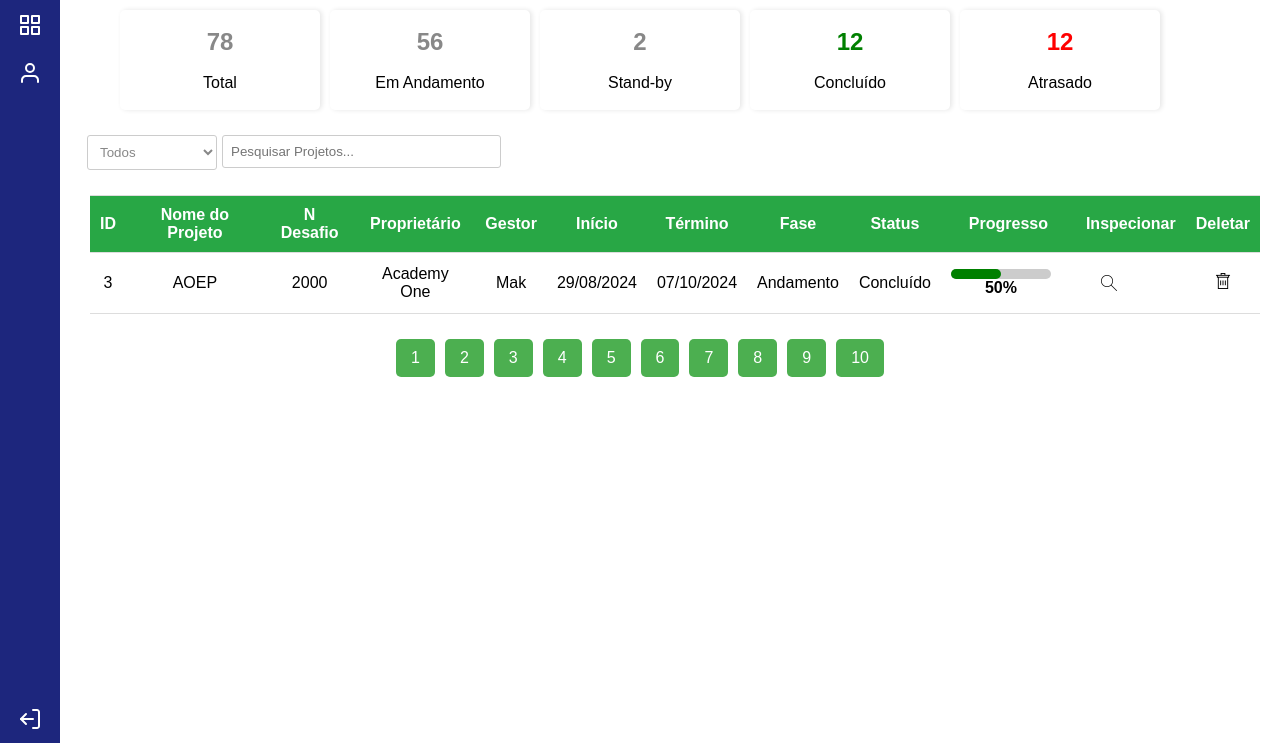
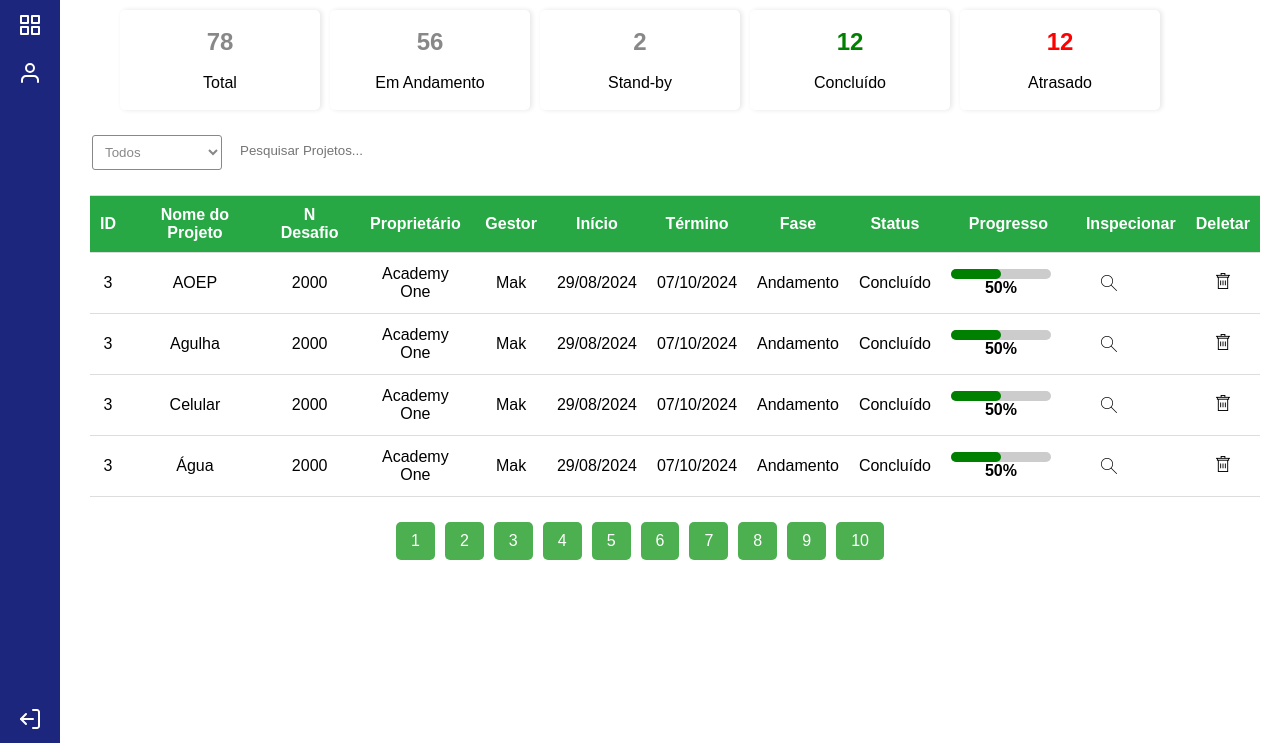
Before and after one commit to guilhermecarvalhosilva/siteAcademy, a Django app: page /dashboard/ in a window 1280 px wide. Shown: the part 57-800 px from the top of the page. Run offline with Django 5.2, Linux system fonts and the light colour scheme.

Commit message:
FINALMENTE posso mexer com o views do dashboard e sem a index de vdd do dash --backup

```diff
--- a/Dashboard/templates/bases/menu_lateral.html
+++ b/Dashboard/templates/bases/menu_lateral.html
@@ -7,24 +7,21 @@
         <meta name="viewport" content="width=device-width, initial-scale=1.0">
         <title>{% block title %}{% endblock %}</title>
 
-        <!--fonts-->
-        <link rel="preconnect" href="https://fonts.googleapis.com">
-        <link rel="preconnect" href="https://fonts.gstatic.com" crossorigin>
-        <link href="https://fonts.googleapis.com/css2?family=Poppins:ital,wght@0,400;0,500;1,400;1,500&display=swap" rel="stylesheet">
-
         <!--css-->
-        <link rel="stylesheet" href="{% static 'style\pages\dashboard\menu_lateral.css' %}">
         {% block head %}
         {% endblock %}
 
+        {% block css %}
+        {% endblock %}
+        <link rel="stylesheet" href="{% static 'style\pages\dashboard\list_projects\menu.css' %}">
     </head>
     <body>
         <!--aside bar-->
-        <nav class="navbar">
+        <nav class="navbar" style="background-color: #1D267D;">
             <div class="navbar-container">
                 <!--logo div-->
                 <div class="navbar-logo-div">
-                    <a class="navbar-logo-link" href="#"><img class="navbar-logo-img" src="{% static 'images/global/logo_academy/logo-academy.png' %}" alt="logo"></a>
+                    <a class="navbar-logo-link" href="#"><img class="navbar-logo-img" src="{% static 'images\global\logo_academy\logo-academy.png' %}" alt="logo" width="170px"></a>
                     <button class="navbar-toggler"><img class="navbar-toggler-img" src="{% static 'images\pages\dashboard\index_dashboard\svg\menu.svg' %}" alt="menu-toggler"></button>
                 </div>
 
@@ -36,26 +33,25 @@
                     <li class="menu-item">
                         <a class="menu-link" href="#">
                             <img src="{% static 'images\pages\dashboard\index_dashboard\svg\grid.svg' %}" title="Dashboard" class="menu-icon" alt="grid">
-                            <span class="menu-link-text">Projetos</span>
+                            <span class="menu-link-text" style="color: white">Dashboard</span>
                         </a>
                     </li>
                     <li class="menu-item">
                         <a class="menu-link" class="menu-link" href="#">
                             <img src="{% static 'images\pages\dashboard\index_dashboard\svg\user.svg' %}" title="Clientes" class="menu-icon" alt="user">
-                            <span class="menu-link-text">Alunos
-                            </span>
+                            <span class="menu-link-text" style="color: white">Alunos</span>
                         </a>
                     </li>
                 </ul>
             </div>
 
             <!--div user info-->
-            <div class="user-container">
+            <div class="user-container" style="background-color: #1D267D;">
                 <div class="user-info">
                     <img class="user-img" src="" alt="photo">
                     <div class="user-details">
-                        <h5 class="user-name">Irley Vieira Maia</h5>
-                        <p class="user-occupation">Admin</p>
+                        <h5 class="user-name" style="color: white">Irley Vieira Maia</h5>
+                        <p class="user-occupation" style="color: white">Admin</p>
                     </div>
                 </div>
                 <a class="logout-btn" href="#">
@@ -63,10 +59,9 @@
                 </a>
             </div>
         </nav>
-        {% block content %}
-        {% endblock %}
-    </body>
+{% block content %}
+{% endblock %}
+</body>
 </html>
-<script src="{% static 'script\pages\dashboard\menu_lateral.js' %}" defer></script>
 {% block js %}
 {% endblock %}
--- a/Dashboard/templates/index_dashboard.html
+++ b/Dashboard/templates/index_dashboard.html
@@ -1,67 +1,22 @@
+{% extends 'bases\menu_lateral.html' %}
 {% load static %}
-<!DOCTYPE html>
-<html lang="pt-br">
-    <head>
-        <meta charset="UTF-8">
-        <meta http-equiv="X-UA-Compatible" content="IE=edge">
-        <meta name="viewport" content="width=device-width, initial-scale=1.0">
-        <title>Menu Lateral</title>
-
-        <!--css-->
-        <link rel="stylesheet" href="{% static 'style\pages\dashboard\list_projects\menu.css' %}">
-         <link rel="stylesheet" href="{% static 'style\pages\dashboard\list_projects\dashboard.css' %}">
-
-        <!--js-->
-        <script src="{%static 'script\pages\dashboard\list_projects\dashboard.js' %}" defer></script>
-    </head>
-    <body>
-
-        <!--aside bar-->
-        <nav class="navbar" style="background-color: #1D267D;">
-            <div class="navbar-container">
-                <!--logo div-->
-                <div class="navbar-logo-div">
-                    <a class="navbar-logo-link" href="#"><img class="navbar-logo-img" src="{% static 'images\global\logo_academy\logo-academy.png' %}" alt="logo" width="170px"></a>
-                    <button class="navbar-toggler"><img class="navbar-toggler-img" src="{% static 'images\pages\dashboard\index_dashboard\svg\menu.svg' %}" alt="menu-toggler"></button>
-                </div>
-
-                <!--search input-->
 
 
-                <!--item list-->
-                <ul class="menu-list">
-                    <li class="menu-item">
-                        <a class="menu-link" href="#">
-                            <img src="{% static 'images\pages\dashboard\index_dashboard\svg\grid.svg' %}" title="Dashboard" class="menu-icon" alt="grid">
-                            <span class="menu-link-text" style="color: white">Dashboard</span>
-                        </a>
-                    </li>
-                    <li class="menu-item">
-                        <a class="menu-link" class="menu-link" href="#">
-                            <img src="{% static 'images\pages\dashboard\index_dashboard\svg\user.svg' %}" title="Clientes" class="menu-icon" alt="user">
-                            <span class="menu-link-text" style="color: white">Alunos</span>
-                        </a>
-                    </li>
-                </ul>
-            </div>
+{% block title %}
+    Lista de Projetos - AcademyOne
+{% endblock %}
 
-            <!--div user info-->
-            <div class="user-container" style="background-color: #1D267D;">
-                <div class="user-info">
-                    <img class="user-img" src="" alt="photo">
-                    <div class="user-details">
-                        <h5 class="user-name" style="color: white">Irley Vieira Maia</h5>
-                        <p class="user-occupation" style="color: white">Admin</p>
-                    </div>
-                </div>
-                <a class="logout-btn" href="#">
-                    <img class="logout-img" src="{% static 'images\pages\dashboard\index_dashboard\svg\log-out.svg' %}" alt="logout">
-                </a>
-            </div>
-        </nav>
 
-        <!--dashboard-->
-        <header>
+{% block head %}
+{% endblock %}
+
+
+{% block css %}
+    <link rel="stylesheet" href="{% static 'style\pages\dashboard\list_projects\dashboard.css' %}">
+{% endblock %}
+
+{% block content %}
+<header>
     <div class="header-content">
         <img src="{% static 'static\images\global\logo_academy\logo-academy.png' %}" alt="Logo" class="logo"> <!-- Substitua pelo caminho da sua logo -->
         <h1>Controle de Projetos</h1>
@@ -110,6 +65,8 @@
         </tr>
     </thead>
     <tbody>
+
+
     <!-- começo de um projeto -->
         <tr>
             <td>3</td>
@@ -142,11 +99,118 @@
 </tr>
         <!-- fim de um projeto -->
 
+
+
+
+    <!-- começo de um projeto -->
+    <tr>
+        <td>3</td>
+        <td>Agulha</td>
+        <td>2000</td>
+        <td>Academy One</td>
+        <td>Mak</td>
+        <td>29/08/2024</td>
+        <td>07/10/2024</td>
+        <td>Andamento</td>
+        <td>Concluído</td>
+<td>
+<div class="progress-wrapper">
+    <div class="progress-container">
+        <div class="progress-bar" style="width: 50%;"></div>
+    </div>
+    <span>50%</span>
+</td>
+<td>
+    <button class="search-button" title="Pesquisar">
+            <img src="{% static 'images\pages\dashboard\index_dashboard\searche.png' %}" alt="" width="16px">
+    </button>
+</td>
+<td>
+    <button class="delete-button" title="Excluir">
+        <img src="{% static 'images/pages/dashboard/index_dashboard/trash.png' %}" alt="trash" width="16px">
+    </button>
+</div>
+</td>
+</tr>
+    <!-- fim de um projeto -->
+
+
+
+
+
+    <!-- começo de um projeto -->
+    <tr>
+        <td>3</td>
+        <td>Celular</td>
+        <td>2000</td>
+        <td>Academy One</td>
+        <td>Mak</td>
+        <td>29/08/2024</td>
+        <td>07/10/2024</td>
+        <td>Andamento</td>
+        <td>Concluído</td>
+<td>
+<div class="progress-wrapper">
+    <div class="progress-container">
+        <div class="progress-bar" style="width: 50%;"></div>
+    </div>
+    <span>50%</span>
+</td>
+<td>
+    <button class="search-button" title="Pesquisar">
+            <img src="{% static 'images\pages\dashboard\index_dashboard\searche.png' %}" alt="" width="16px">
+    </button>
+</td>
+<td>
+    <button class="delete-button" title="Excluir">
+        <img src="{% static 'images/pages/dashboard/index_dashboard/trash.png' %}" alt="trash" width="16px">
+    </button>
+</div>
+</td>
+</tr>
+    <!-- fim de um projeto -->
+
+
+
+
+
+    <!-- começo de um projeto -->
+    <tr>
+        <td>3</td>
+        <td>Água</td>
+        <td>2000</td>
+        <td>Academy One</td>
+        <td>Mak</td>
+        <td>29/08/2024</td>
+        <td>07/10/2024</td>
+        <td>Andamento</td>
+        <td>Concluído</td>
+<td>
+<div class="progress-wrapper">
+    <div class="progress-container">
+        <div class="progress-bar" style="width: 50%;"></div>
+    </div>
+    <span>50%</span>
+</td>
+<td>
+    <button class="search-button" title="Pesquisar">
+            <img src="{% static 'images\pages\dashboard\index_dashboard\searche.png' %}" alt="" width="16px">
+    </button>
+</td>
+<td>
+    <button class="delete-button" title="Excluir">
+        <img src="{% static 'images/pages/dashboard/index_dashboard/trash.png' %}" alt="trash" width="16px">
+    </button>
+</div>
+</td>
+</tr>
+    <!-- fim de um projeto -->
+
 </tbody>
 </table>
 </div>
 <div class="pagination">
-    <a href="pagina1.html">1</a>
+    <a href="#paginador1">1</a>
     <a href="pagina2.html">2</a>
     <a href="pagina3.html">3</a>
     <a href="pagina4.html">4</a>
@@ -161,7 +225,29 @@
 
 
 
+{% endblock %}
+</main>
+{% block js %}
+<script>
+// Seleciona os elementos necessários
+const projectSearchInput = document.getElementById('project-search');
+const tableRows = document.querySelectorAll('#container table tbody tr');
 
-</main>
-    </body>
-</html>
+// Adiciona o evento de entrada para capturar o valor digitado
+projectSearchInput.addEventListener('input', (event) => {
+    const searchValue = event.target.value.toLowerCase(); // Valor digitado no input (em minúsculas)
+    console.log('Valor atual do input:', searchValue);
+
+    // Filtra os projetos com base no valor do input
+    tableRows.forEach(row => {
+        const projectName = row.cells[1].textContent.toLowerCase(); // Obtém o nome do projeto na linha
+        if (projectName.includes(searchValue)) {
+            row.style.display = ''; // Mostra a linha
+        } else {
+            row.style.display = 'none'; // Esconde a linha
+        }
+    });
+});
+
+</script>
+{% endblock %}
--- a/static/script/pages/dashboard/list_projects/dashboard.js
+++ b/static/script/pages/dashboard/list_projects/dashboard.js
@@ -1,4 +1,6 @@
 //elements
+console.log("teste2");
+
 const btnToggler = window.document.querySelector(".navbar-toggler");
 const inputSearch = window.document.querySelector(".navbar-search");
 const navbar = window.document.querySelector(".navbar");
--- a/static/style/pages/dashboard/list_projects/dashboard.css
+++ b/static/style/pages/dashboard/list_projects/dashboard.css
@@ -75,7 +75,7 @@
 
 
 .filter, .search {
-    margin-left: 5px; /* Adiciona espaço entre os filtros e a pesquisa */
+    margin-left: 10px;
 }
 
 .search {
@@ -88,7 +88,7 @@
     width: 100%;
     padding: 8px;
     margin: 5px 0;
-    border: 1px solid #ccc;
+    border: 1px solid ;
     border-radius: 3px;
     color: #888;
     text-align: left;
```
